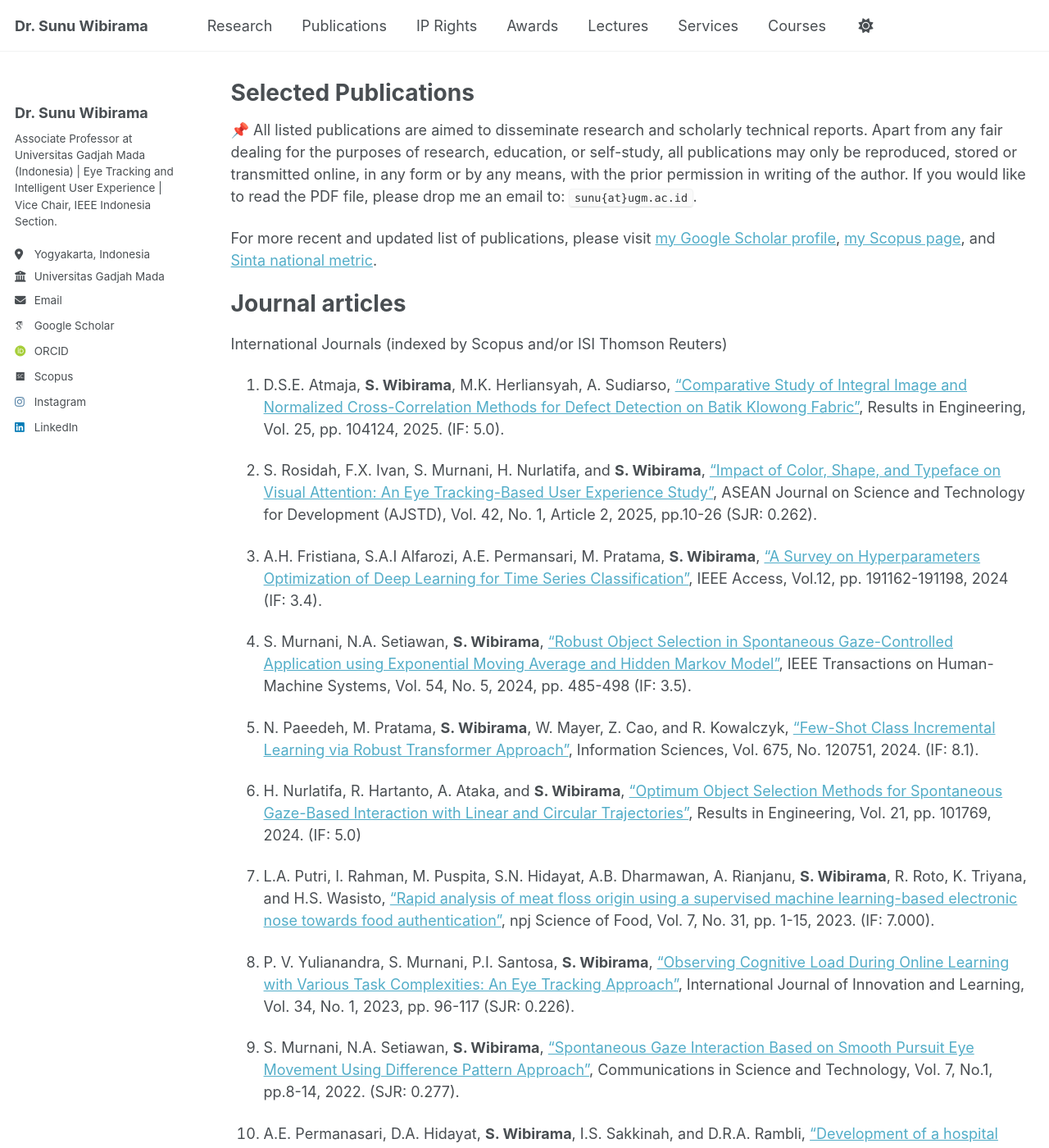
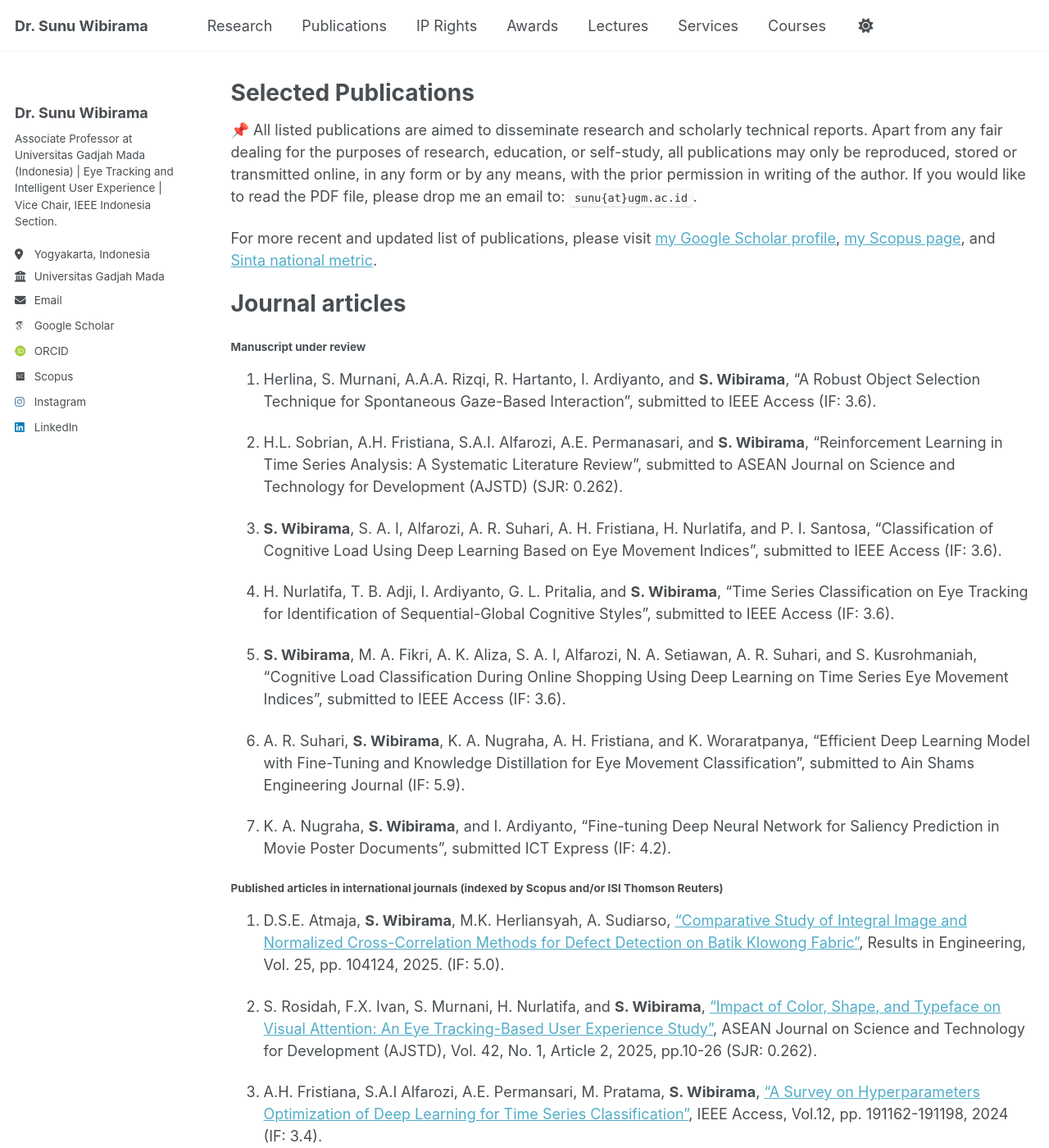
Before and after one commit to wibirama/wibirama.github.io, a Jekyll site: the page built from _pages/allpublications.md, in a window 1280 px wide and 1400 px high. Shown: the whole window at 82% size. Built offline with Jekyll 4.4.1, drawn with Linux system fonts in a browser that asks for light colours; emoji names are drawn with the system emoji font; some web fonts are replaced; a script that is not in the unit is left out.

Commit message:
Update allpublications.md

```diff
--- a/_pages/allpublications.md
+++ b/_pages/allpublications.md
@@ -15,7 +15,24 @@ For more recent and updated list of publications, please visit [my Google Schola
 
 Journal articles
 ======
-International Journals (indexed by Scopus and/or ISI Thomson Reuters)
+
+#### Manuscript under review
+1. Herlina, S. Murnani, A.A.A. Rizqi, R. Hartanto, I. Ardiyanto, and **S. Wibirama**, "A Robust Object Selection Technique for Spontaneous Gaze-Based Interaction", submitted to IEEE Access (IF: 3.6).
+
+2. H.L. Sobrian, A.H. Fristiana, S.A.I. Alfarozi, A.E. Permanasari, and **S. Wibirama**, "Reinforcement Learning in Time Series Analysis: A Systematic Literature Review", submitted to ASEAN Journal on Science and Technology for Development (AJSTD) (SJR: 0.262).
+
+3. **S. Wibirama**, S. A. I, Alfarozi, A. R. Suhari, A. H. Fristiana, H. Nurlatifa, and P. I. Santosa, "Classification of Cognitive Load Using Deep Learning Based on Eye Movement Indices", submitted to IEEE Access (IF: 3.6).
+
+4. H. Nurlatifa, T. B. Adji, I. Ardiyanto, G. L. Pritalia, and **S. Wibirama**, "Time Series Classification on Eye Tracking for Identification of Sequential-Global Cognitive Styles", submitted to IEEE Access (IF: 3.6).
+
+6. **S. Wibirama**, M. A. Fikri, A. K. Aliza, S. A. I, Alfarozi, N. A. Setiawan, A. R. Suhari, and S. Kusrohmaniah, "Cognitive Load Classification During Online Shopping Using Deep Learning on Time Series Eye Movement Indices", submitted to IEEE Access (IF: 3.6).
+
+7. A. R. Suhari, **S. Wibirama**, K. A. Nugraha, A. H. Fristiana, and K. Woraratpanya, "Efficient Deep Learning Model with Fine-Tuning and Knowledge Distillation for Eye Movement Classification", submitted to Ain Shams Engineering Journal (IF: 5.9).
+
+8. K. A. Nugraha, **S. Wibirama**, and I. Ardiyanto, "Fine-tuning Deep Neural Network for Saliency Prediction in Movie Poster Documents", submitted ICT Express (IF: 4.2).
+
+
+#### Published articles in international journals (indexed by Scopus and/or ISI Thomson Reuters)
 
 1. D.S.E. Atmaja, **S. Wibirama**, M.K. Herliansyah, A. Sudiarso, ["Comparative Study of Integral Image and Normalized Cross-Correlation Methods for Defect Detection on Batik Klowong Fabric"](https://doi.org/10.1016/j.rineng.2025.104124),  Results in Engineering, Vol. 25, pp. 104124, 2025. (IF: 5.0).
 
```
